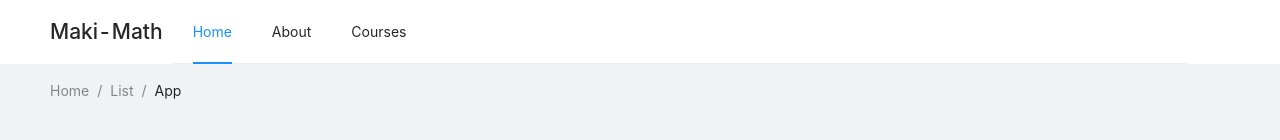
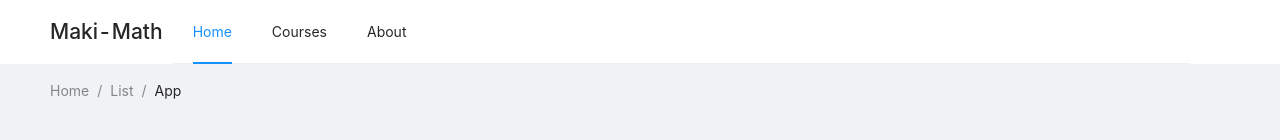
Before and after one commit to maki-math/maki-web-hexo, a React (Vite) app: page / in a window 1280 px wide. Shown: the top 140 px of the page. Built offline with nearby package versions, Linux system fonts and the light colour scheme; some icons are missing.

Commit message:
feat(home): adjust router

```diff
--- a/src/modules/App/App.tsx
+++ b/src/modules/App/App.tsx
@@ -18,11 +18,11 @@ function Nav() {
           <Menu.Item key="home">
             <Link to="/">Home</Link>
           </Menu.Item>
+          <Menu.Item key="courses">
+            <Link to="/courses">Courses</Link>
+          </Menu.Item>
           <Menu.Item key="about">
             <Link to="/about">About</Link>
-          </Menu.Item>
-          <Menu.Item key="courses">
-            <Link to="/courses">Courses</Link>
           </Menu.Item>
         </Menu>
       </Col>
@@ -48,7 +48,7 @@ function App() {
         <Content style={{ padding: '0 50px' }}>
           <Switch>
             <Route path="/about">about</Route>
-            <Route path="/users">users</Route>
+            <Route path="/courses">courses</Route>
             <Route path="/">
               <Home />
             </Route>
```
